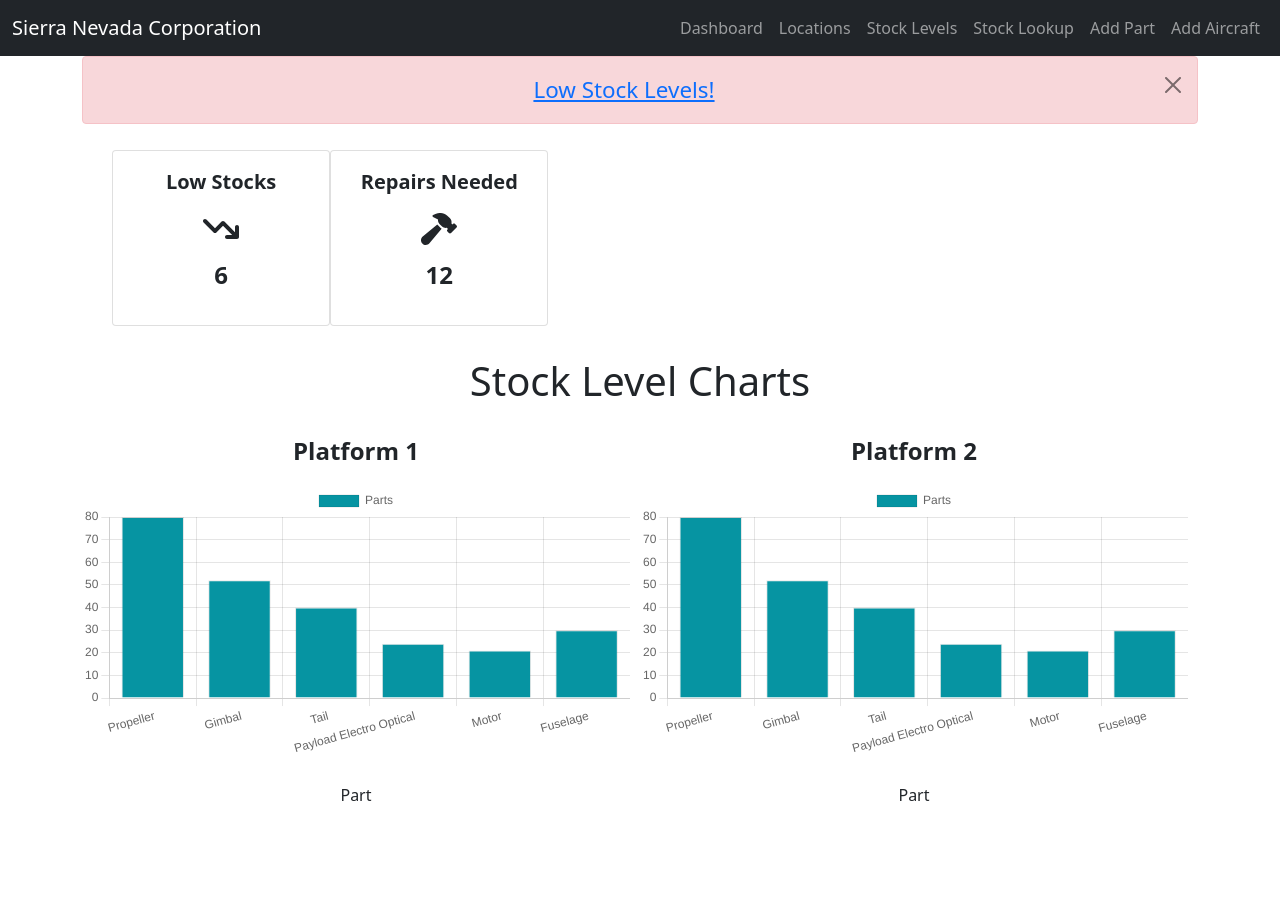
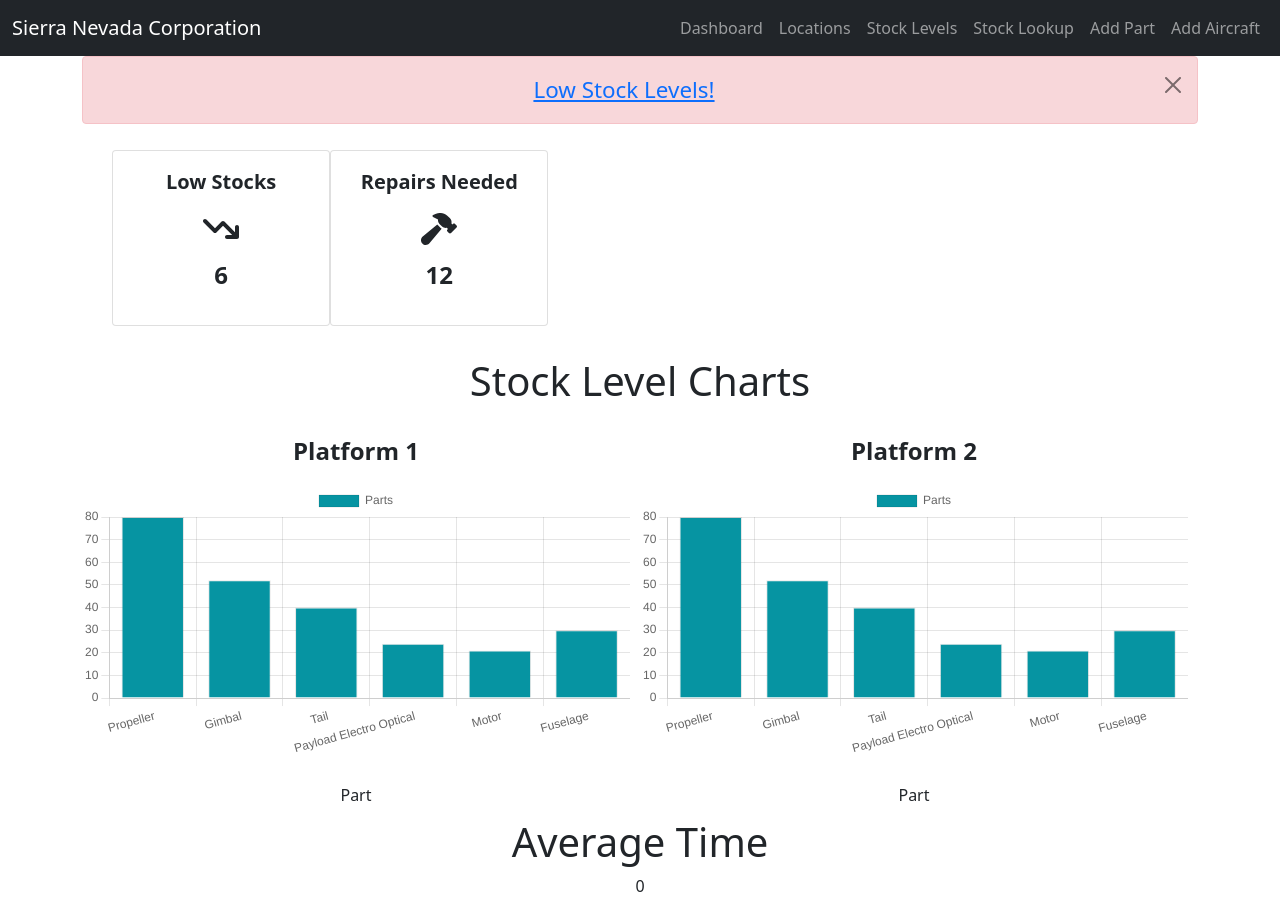
Before and after one commit to reicraftscodes/uas-lifecycle-management-frontend, a React (Create React App) app: page / in a window 1280 px wide. Before the commit the page ends 807 px from the top, so only its background shows below. Built offline with nearby package versions, Linux system fonts and the light colour scheme; no server answers.

Commit message:
fix: issue #2 update User Dashboard, displaying the avg failure times bar chart

```diff
--- a/src/pages/Dashboard.js
+++ b/src/pages/Dashboard.js
@@ -1,4 +1,4 @@
-import React from "react";
+import React, {useEffect, useState} from "react";
 import {Container} from "reactstrap";
 import DetailsCard from "../components/DetailsCard";
 import StockPopup from "../components/StockPopup";
@@ -10,20 +10,29 @@ import {
     barOptions,
     barLegends,
 } from '../components/chartsData'
-export default class Dashboard extends React.Component {
+import AvgFailingPartsBarCharts from "./dashboard/AvgFailingPartsBarChart";
+import AvgBar from "./dashboard/AvgBar";
 
-    constructor(props) {
-        super(props)
-    }
+function Dashboard() {
 
-    render() {
-        return (
-            <Container>
-                <StockPopup />
+    const [barChartData, setBarChartData] = useState({});
+    const [isBarChartLoading, setIsBarChartLoading] = useState(true);
+
+    useEffect(() => {
+        fetch(`http://localhost:8080/parts/failuretime`)
+            .then(response => response.json())
+            .then(data => {
+                setBarChartData(data)
+                setIsBarChartLoading(false);
+            });
+    });
+
+    return (
+        <Container>
+            <StockPopup />
                 <div id="details-container">
                     <DetailsCard className="iconCard" id="lowStocks" name="Low Stocks" value="6" icon={faArrowTrendDown}/>
-                    <DetailsCard className="iconCard" id="repairsNeeded" name="Repairs Needed" value="12" icon={faHammer}/>
-                </div>
+                    <DetailsCard className="iconCard" id="repairsNeeded" name="Repairs Needed" value="12" icon={faHammer}/></div>
                 <div>
                     <h1>Stock Level Charts</h1>
                     <div className="chartsContainer">
@@ -31,14 +40,21 @@ export default class Dashboard extends React.Component {
                             <Bar {...barOptions} />
                             <ChartLegend legends={barLegends} />
                         </ChartCard>
-
                         <ChartCard title="Platform 2">
                             <Bar {...barOptions} />
                             <ChartLegend legends={barLegends} />
                         </ChartCard>
                     </div>
                 </div>
+                <div className="">
+                    <h1>Average Time </h1>
+                    {!isBarChartLoading &&
+                    <AvgBar categories={barChartData.categories} data={barChartData.data} seriesName="failureTime"
+                         chartId="apex-pie-chart"/>}
+                    <AvgFailingPartsBarCharts/>
+            </div>
             </Container>
-        )
-    }
+    )
+
 }
+export default Dashboard
```
